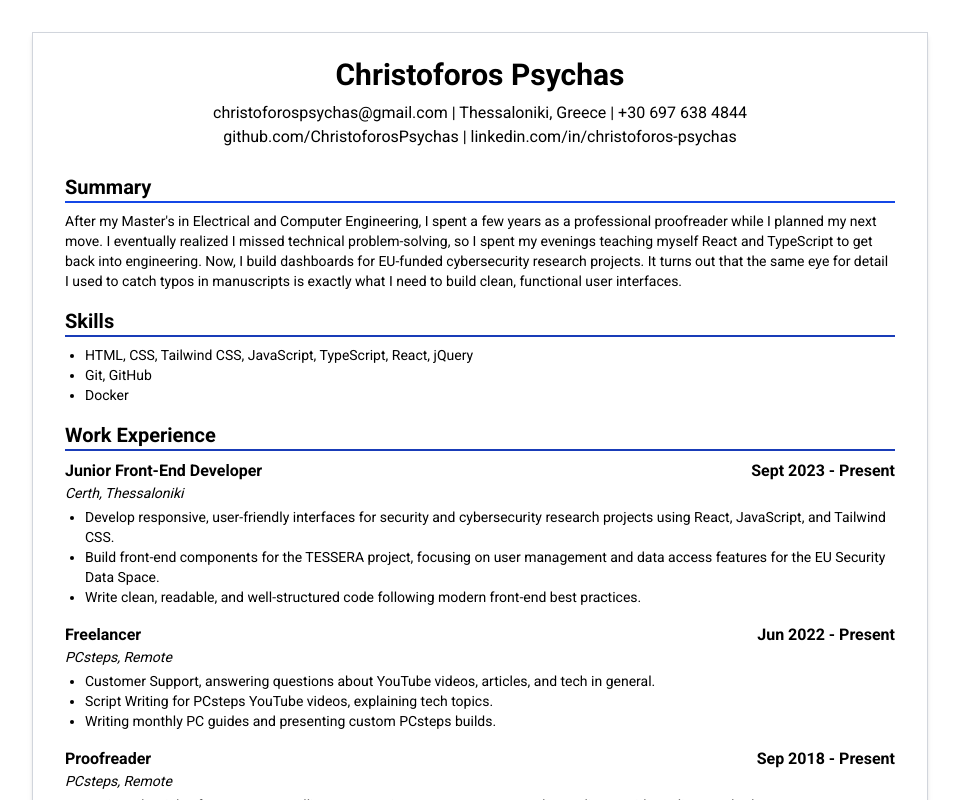
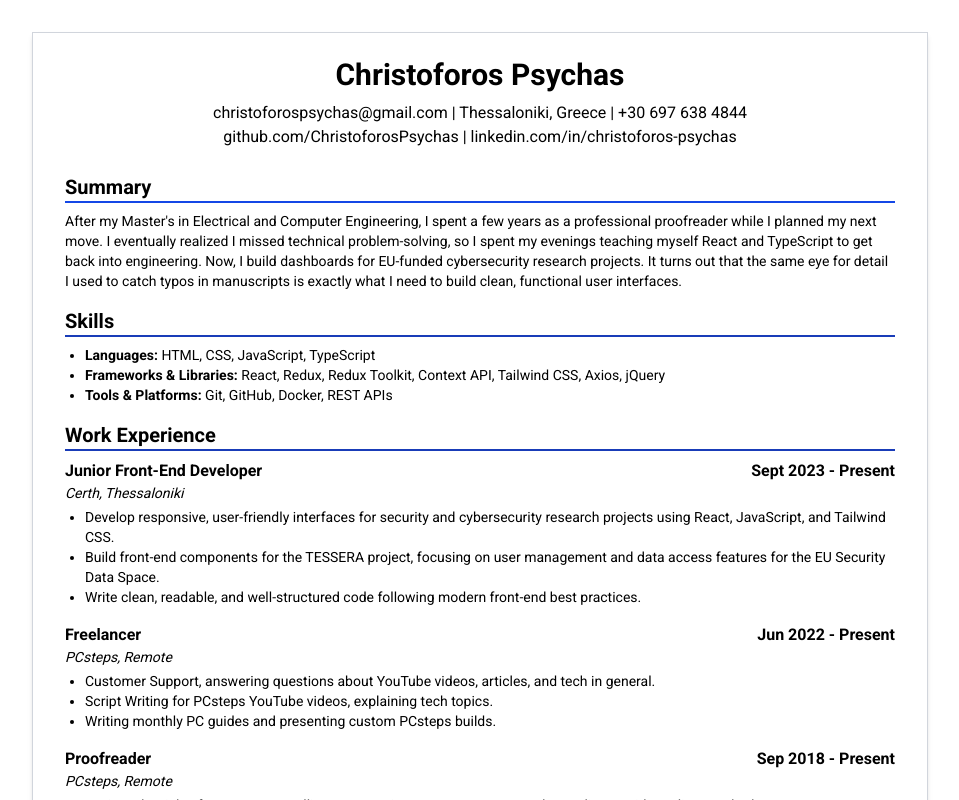
Before and after one commit to ChristoforosPsychas/CV_project, a React (Vite) app: page / in a window 1280 px wide. Shown: the top 800 px of the page, without its empty margins (160-1119 px from the left). Built offline with nearby package versions, Linux system fonts and the light colour scheme.

Commit message:
Organize skills into better groups

```diff
--- a/src/components/Skills.tsx
+++ b/src/components/Skills.tsx
@@ -5,9 +5,18 @@ const Skills = () => {
         Skills
       </h2>
       <ul className="list-disc pl-5 text-sm">
-        <li>HTML, CSS, Tailwind CSS, JavaScript, TypeScript, React, jQuery</li>
-        <li>Git, GitHub</li>
-        <li>Docker</li>
+        <li>
+          <span className="font-bold">Languages:</span> HTML, CSS, JavaScript,
+          TypeScript
+        </li>
+        <li>
+          <span className="font-bold">Frameworks & Libraries:</span> React,
+          Redux, Redux Toolkit, Context API, Tailwind CSS, Axios, jQuery
+        </li>
+        <li>
+          <span className="font-bold">Tools & Platforms:</span> Git, GitHub,
+          Docker, REST APIs
+        </li>
       </ul>
     </section>
   );
```
